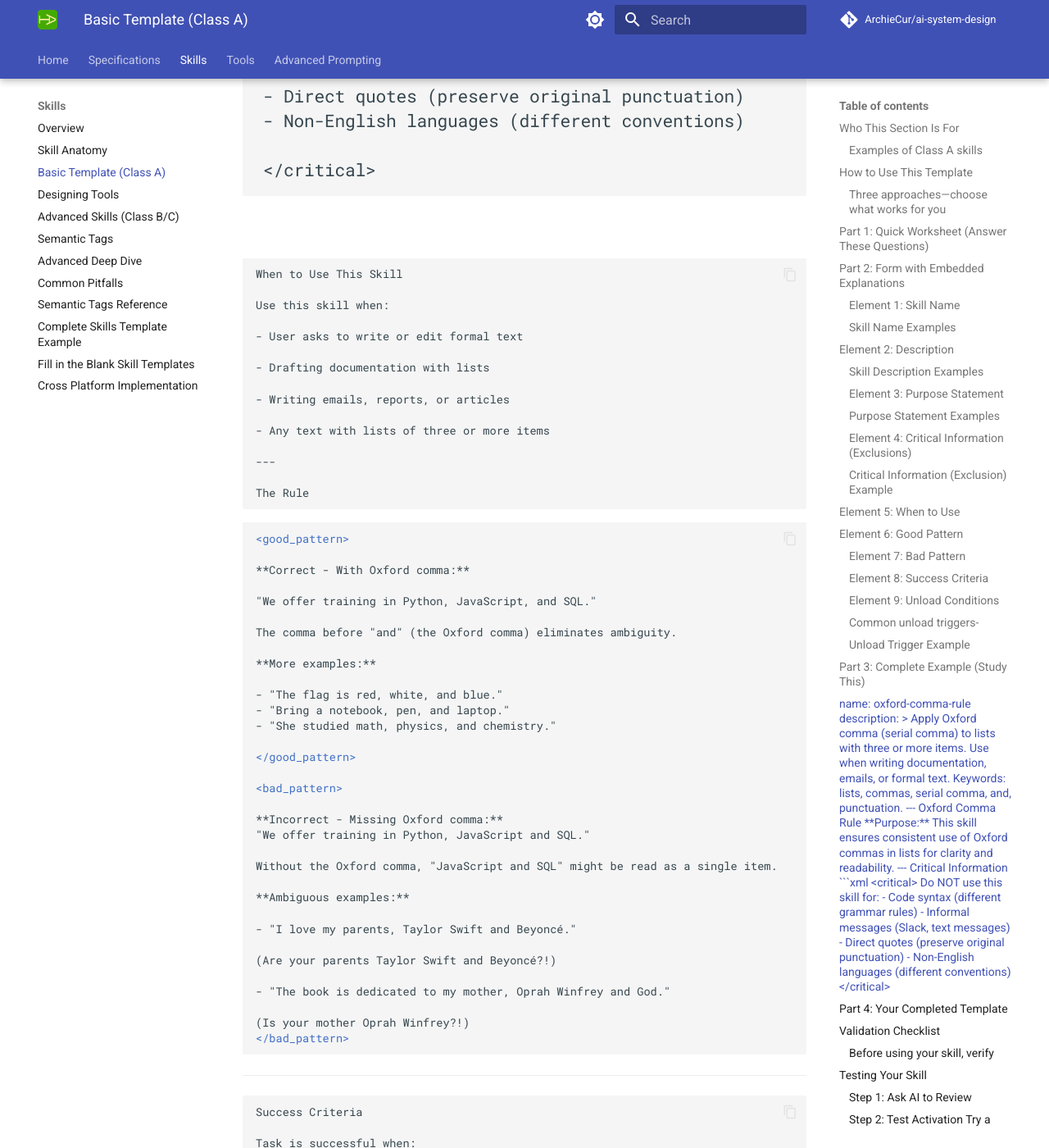
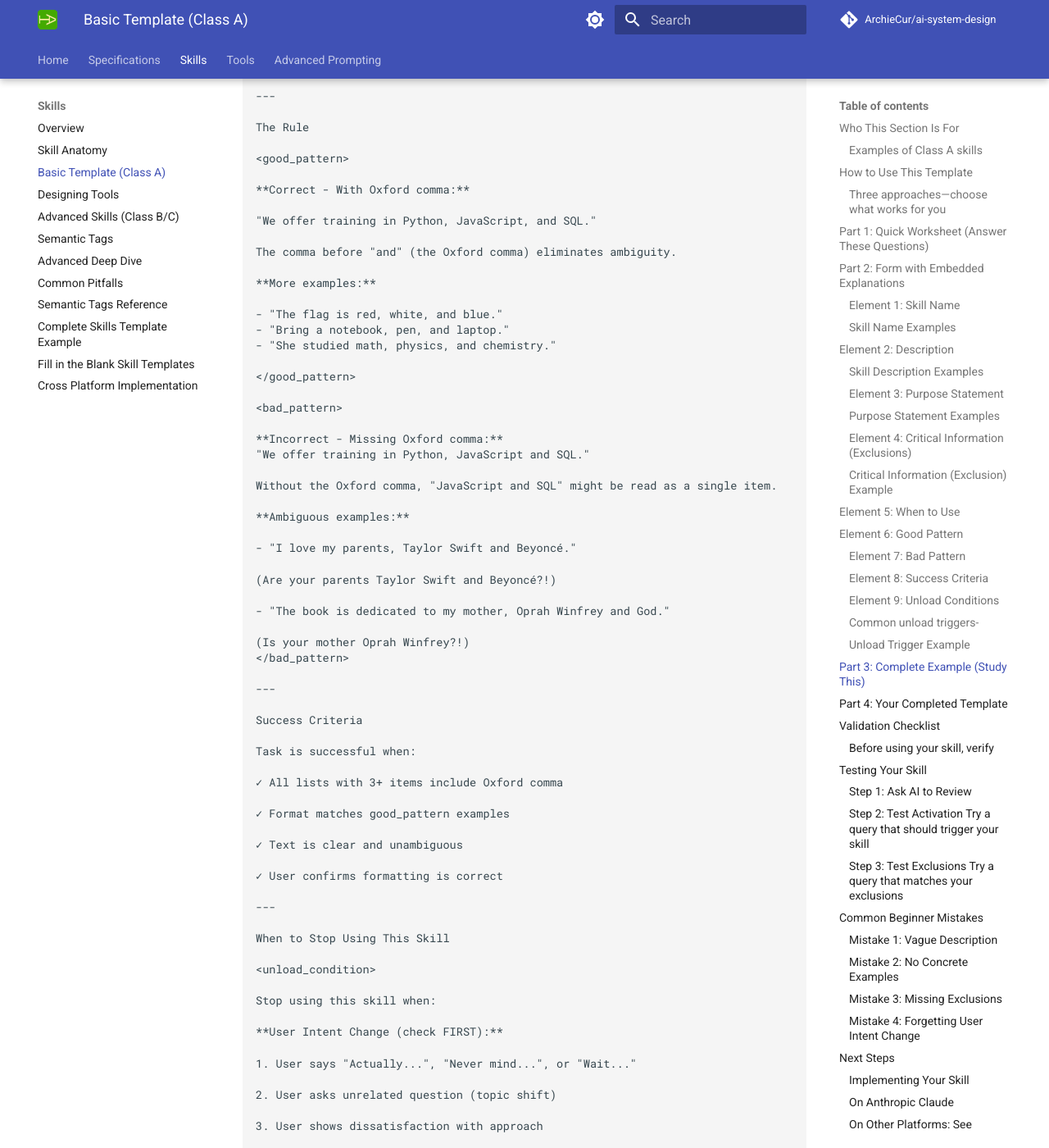
Before and after one commit to ArchieCur/ai-system-design, an MkDocs documentation site: the page built from docs/skills/Skills_1.2_Basic_Template_ClassA.md, in a window 1280 px wide and 1400 px high, scrolled down 8511 px. Shown: the whole window at 82% size. Built offline with MkDocs 1.6.1 and Material for MkDocs 9.7.7, drawn with Linux system fonts in a browser that asks for light colours; comment, search, counter and statistics services are not loaded; some of the changed text lies outside the part shown.

````diff
--- a/docs/skills/Skills_1.2_Basic_Template_ClassA.md
+++ b/docs/skills/Skills_1.2_Basic_Template_ClassA.md
@@ -420,8 +420,6 @@
 
 Critical Information
 
-```xml
-
 <critical>
 
 Do NOT use this skill for:
@@ -434,10 +432,8 @@
 - Non-English languages (different conventions)
 
 </critical>
-```
+
 ---
-
-```text
 
 When to Use This Skill
 
@@ -454,9 +450,6 @@
 ---
 
 The Rule
-```
-
-```xml
 
 <good_pattern>
 
@@ -491,11 +484,8 @@
 
 (Is your mother Oprah Winfrey?!)
 </bad_pattern>
-```
 
 ---
-
-```text
 
 Success Criteria
 
@@ -512,9 +502,6 @@
 ---
 
 When to Stop Using This Skill
-```
-
-```xml
 
 <unload_condition>
 
@@ -547,15 +534,10 @@
 9. User says "stop" or "that's enough"
 
 </unload_condition>
-```
 
-```text
 ---
 
 Notes
-```
-
-```xml
 
 <note>
 
````
